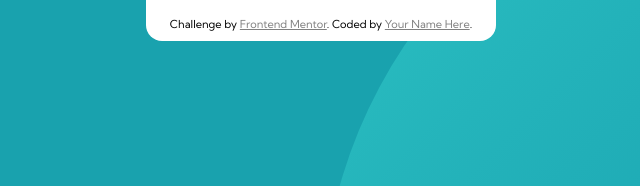
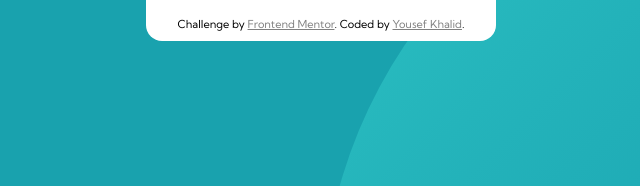
Before and after one commit to YousefKhalid-iq/profile-card-component-main, a plain HTML site: page index.html in a window 1280 px wide. Shown: the part 572-758 px from the top of the page, 319-959 px from the left. Drawn offline with Linux system fonts and the light colour scheme.

Commit message:
Add files via upload

```diff
--- a/index.html
+++ b/index.html
@@ -35,7 +35,7 @@
       </div>
     <div class="attribution">
       Challenge by <a href="https://www.frontendmentor.io?ref=challenge" target="_blank">Frontend Mentor</a>.
-      Coded by <a href="#">Your Name Here</a>.
+      Coded by <a href="https://github.com/YousefKhalid-iq">Yousef Khalid</a>.
     </div>
   </div>
 </main>
```
